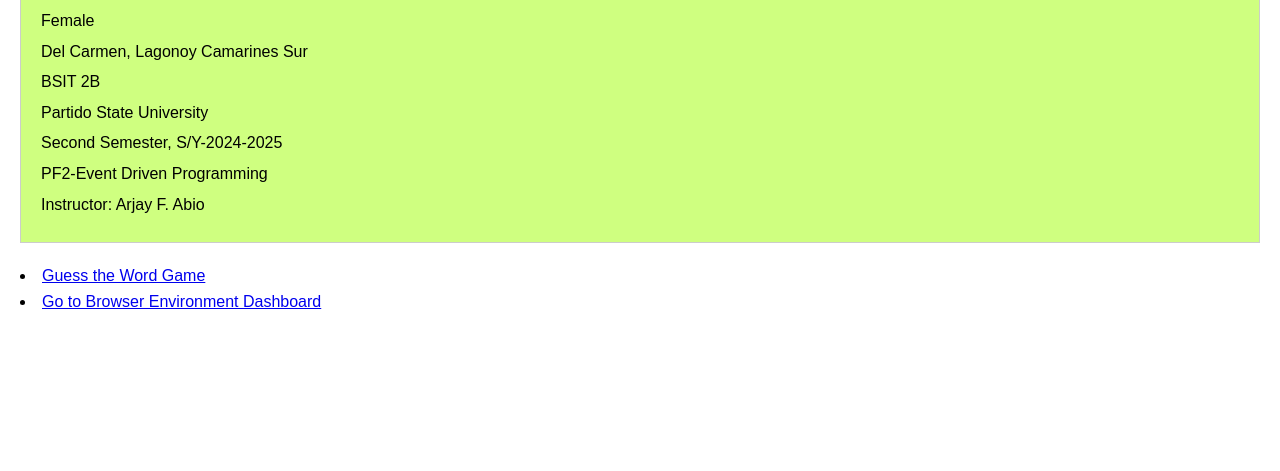
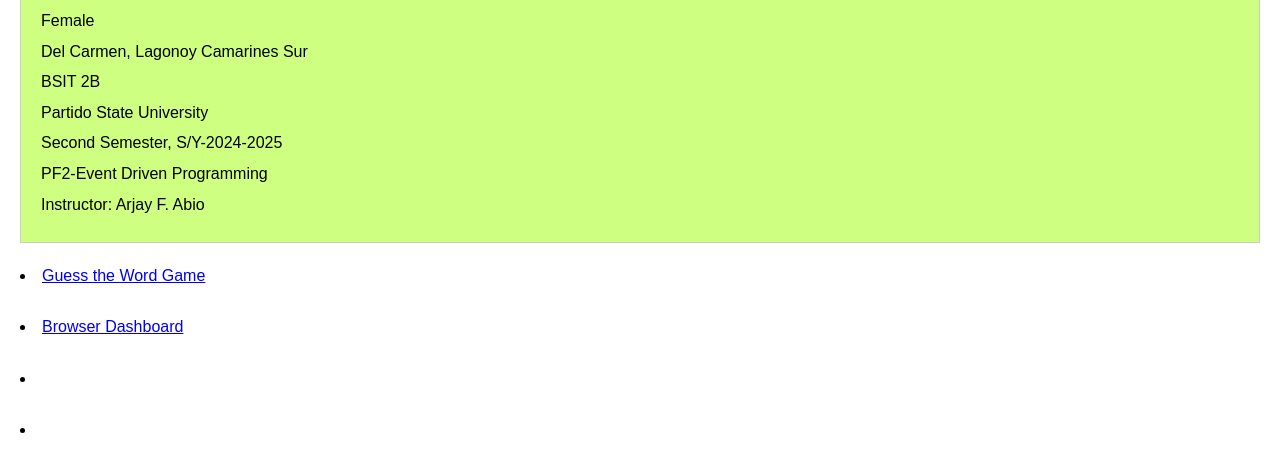
Before and after one commit to Violet27-ux/Analyn-s-homepage, a plain HTML site: page index.html in a window 1280 px wide. Shown: the part 127-598 px from the top of the page. Drawn offline with Linux system fonts and the light colour scheme.

Commit message:
Update index.html

```diff
--- a/index.html
+++ b/index.html
@@ -41,7 +41,11 @@
     <p>Instructor: Arjay F. Abio</p>
     </div>
     <li><a href="https://violet27-ux.github.io/Guess-Word-/ ">Guess the Word Game</a></li>
-
-    <li><a href="browser_dashboard.html">Go to Browser Environment Dashboard</a></li>
+    <br>
+    <li><a href="https://violet27-ux.github.io/Analyn-s-Browser-Environment-dashboard/ ">Browser Dashboard</a></li>
+    <br>
+    <li><a href=" "> </a></li>
+    <br>
+    <li><a href=" "> </a></li>
 </body>
 </html>
```
